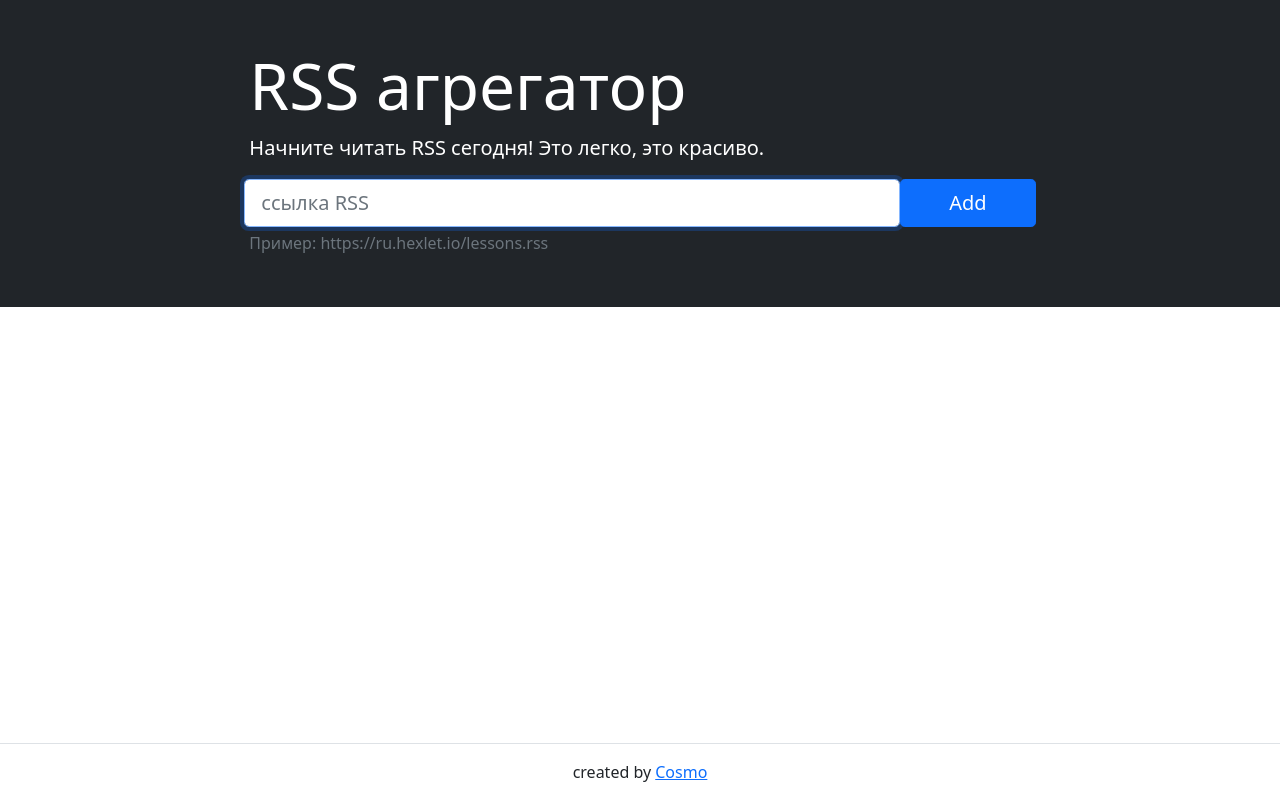
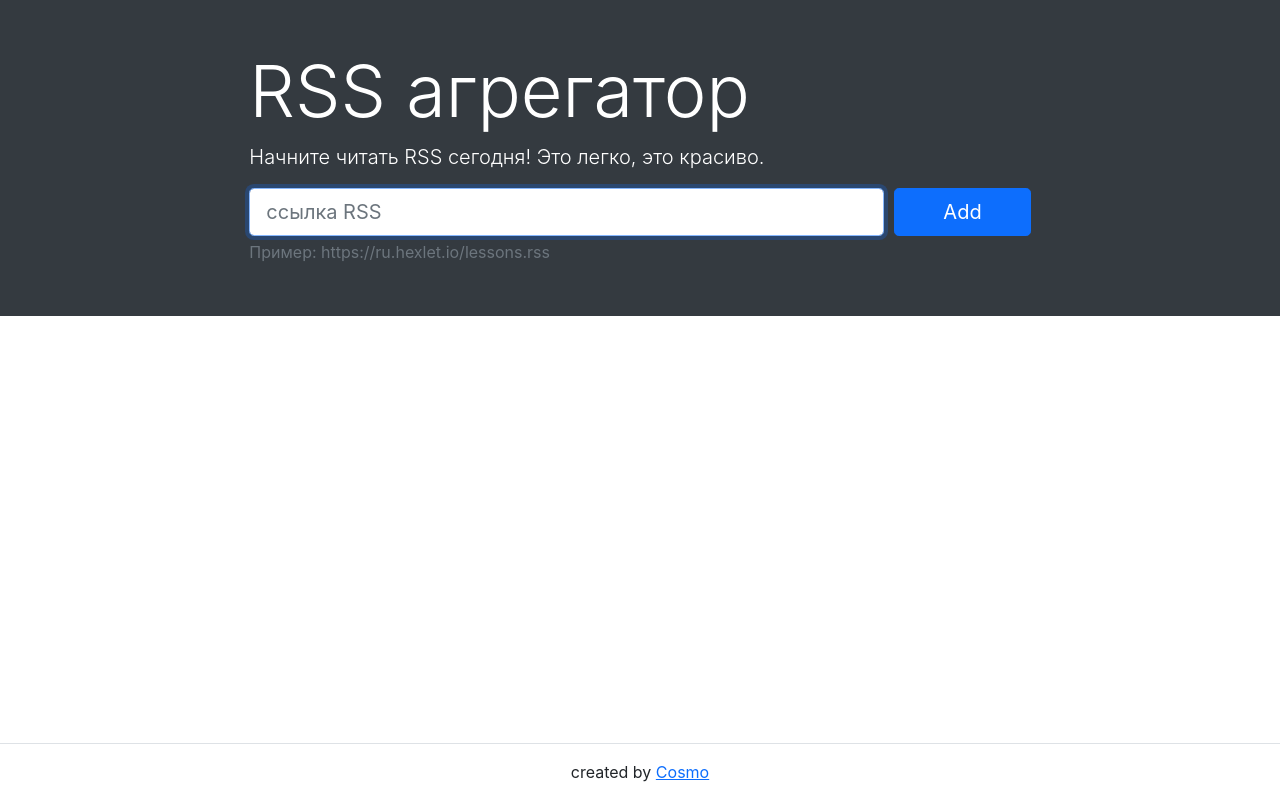
Before and after one commit to CosmoS1X/frontend-project-lvl3, a website built with webpack: page template.html in a window 1280 px wide. Built offline with nearby package versions, Linux system fonts and the light colour scheme.

Commit message:
update styles

```diff
--- a/src/style.css
+++ b/src/style.css
@@ -1,6 +1,28 @@
+body {
+  font-family: -apple-system, BlinkMacSystemFont, 'Segoe UI', Roboto, 'Helvetica Neue', Arial,
+    'Noto Sans', 'Liberation Sans', sans-serif, 'Apple Color Emoji', 'Segoe UI Emoji',
+    'Segoe UI Symbol', 'Noto Color Emoji';
+}
+
+.display-3 {
+  font-size: 4.5rem;
+  font-weight: 300;
+  line-height: 1.2;
+}
+
 .form-row {
   display: flex;
   flex-wrap: wrap;
   margin-right: -5px;
   margin-left: -5px;
 }
+
+.form-row > .col,
+.form-row > [class*='col-'] {
+  padding-right: 5px;
+  padding-left: 5px;
+}
+
+.bg-dark {
+  background-color: #343a40 !important;
+}
```
